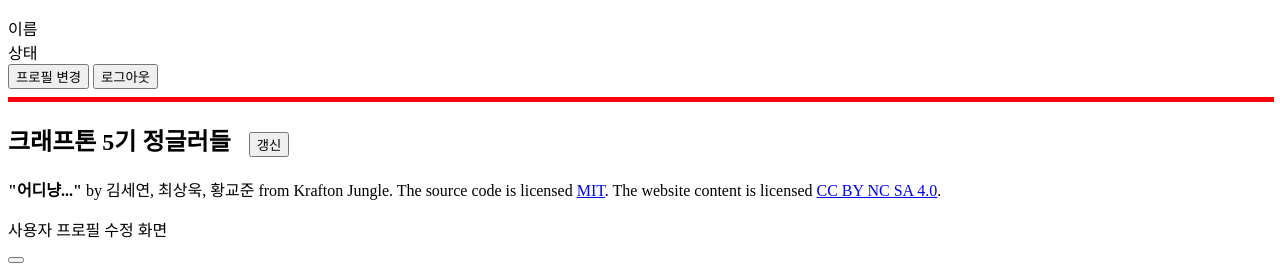
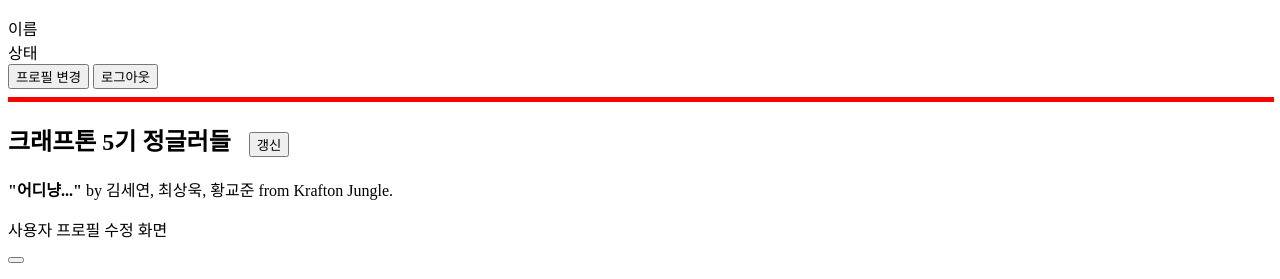
Before and after one commit to jungle-poly/jungle-poly, a Flask app: template templates/show_profile_data.html in a window 1280 px wide. Shown: the part 243-522 px from the top of the page. Run offline with Flask 3, Linux system fonts and the light colour scheme; the template is opened without the code that fills it, so the values that code supplies are empty.

Commit message:
update UI

```diff
--- a/templates/show_profile_data.html
+++ b/templates/show_profile_data.html
@@ -111,9 +111,7 @@
 <footer class="footer">
     <div class="content has-text-left">
         <p>
-            <strong>"어디냥..."</strong> by 김세연, 최상욱, 황교준 from Krafton Jungle. The source code is licensed
-            <a href="http://opensource.org/licenses/mit-license.php">MIT</a>. The website content
-            is licensed <a href="http://creativecommons.org/licenses/by-nc-sa/4.0/">CC BY NC SA 4.0</a>.
+            <strong>"어디냥..."</strong> by 김세연, 최상욱, 황교준 from Krafton Jungle.
         </p>
     </div>
 </footer>
```
